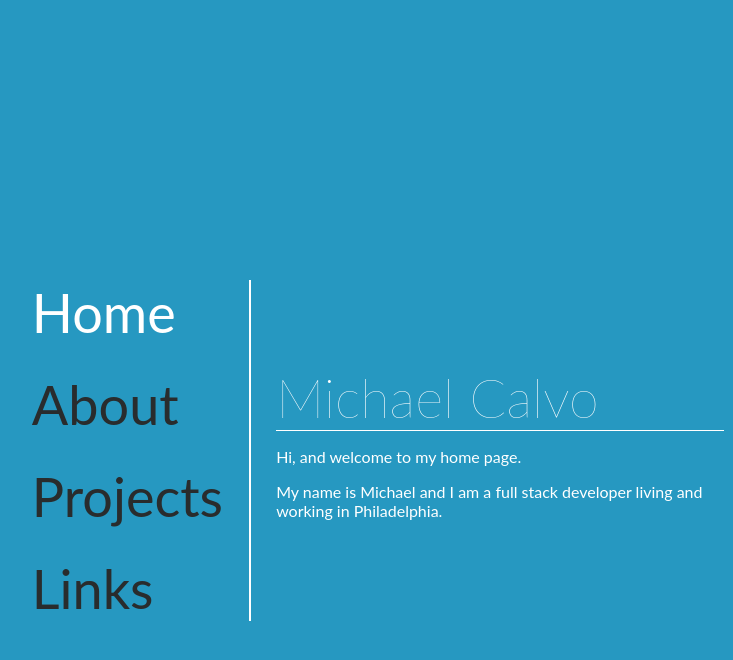
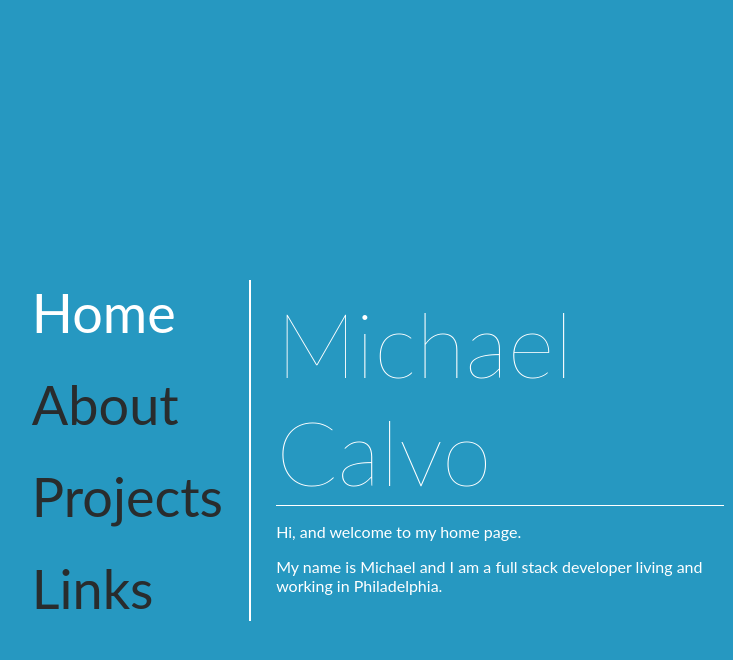
Before and after one commit to Mac-lp3/personal-site, a Jekyll site: the page built from index.html, in a window 1280 px wide. Shown: the top 660 px of the page, without its empty margins (282-1015 px from the left). Built offline with Jekyll 4.4.1, drawn with Linux system fonts in a browser that asks for light colours.

Commit message:
each content container now has its own class. javaecript will now apply the appropriate class on change

```diff
--- a/_sass/home.scss
+++ b/_sass/home.scss
@@ -124,6 +124,34 @@
 	border-bottom: 1px solid white;
 }
 
+.copy-wrapper div h1 {
+	font-size: 10vh;
+}
+
 .hidden-copy {
 	display: none;
 }
+
+.about-copy {
+	display: flex;
+  flex-wrap: wrap;
+}
+
+.home-copy {
+
+}
+
+.projects-copy {
+
+}
+
+.links-copy {
+
+}
+
+.portrait-container {
+	width: 6vw;
+	height: 6vw;
+	background: white;
+	border-radius: 50px;
+}
--- a/js/main.js
+++ b/js/main.js
@@ -1,6 +1,7 @@
 'use strict';
 
 const activeLink = 'active-link';
+const hiddenCopy = 'hidden-copy';
 const linkList = document.querySelectorAll('.nav-conainter > li > a');
 const copyList = document.querySelectorAll('.copy-wrapper > div');
 const navDivider = document.querySelectorAll('.nav-divider')[0];
@@ -25,11 +26,11 @@
 
 				// hide each copy-text container
 				for (let i = 0; i < copyList.length; ++i) {
-					copyList[i].className = 'hidden-copy';
+					copyList[i].className = hiddenCopy;
 				}
 
 				// show the selected container
-				document.getElementById(elementId + '-copy').className = '';
+				document.getElementById(elementId + '-copy').className = elementId + '-copy';
 
 				// apply slide-in animation & open divider
 				copyWrapper.className = 'copy-wrapper slide-element-in';
```
